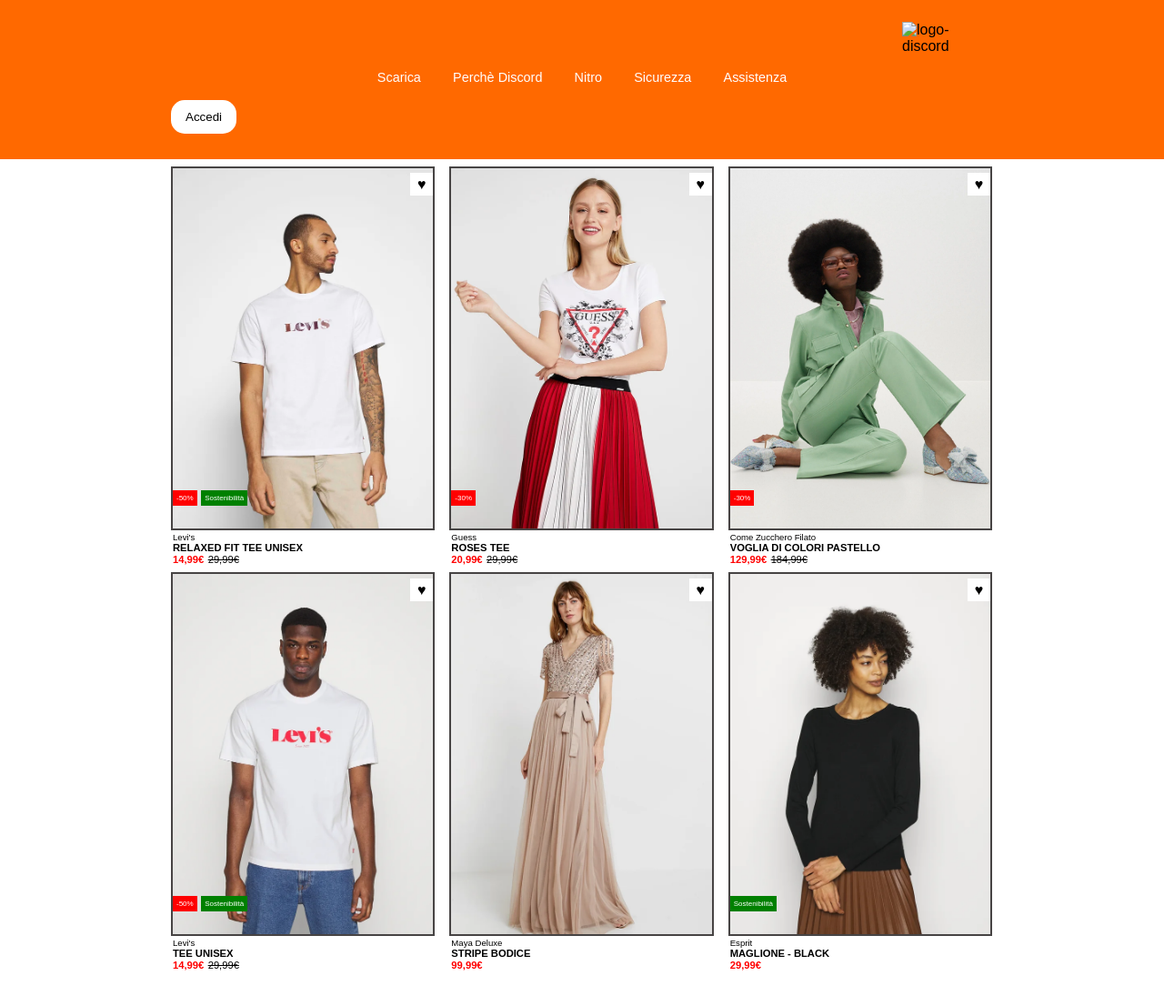
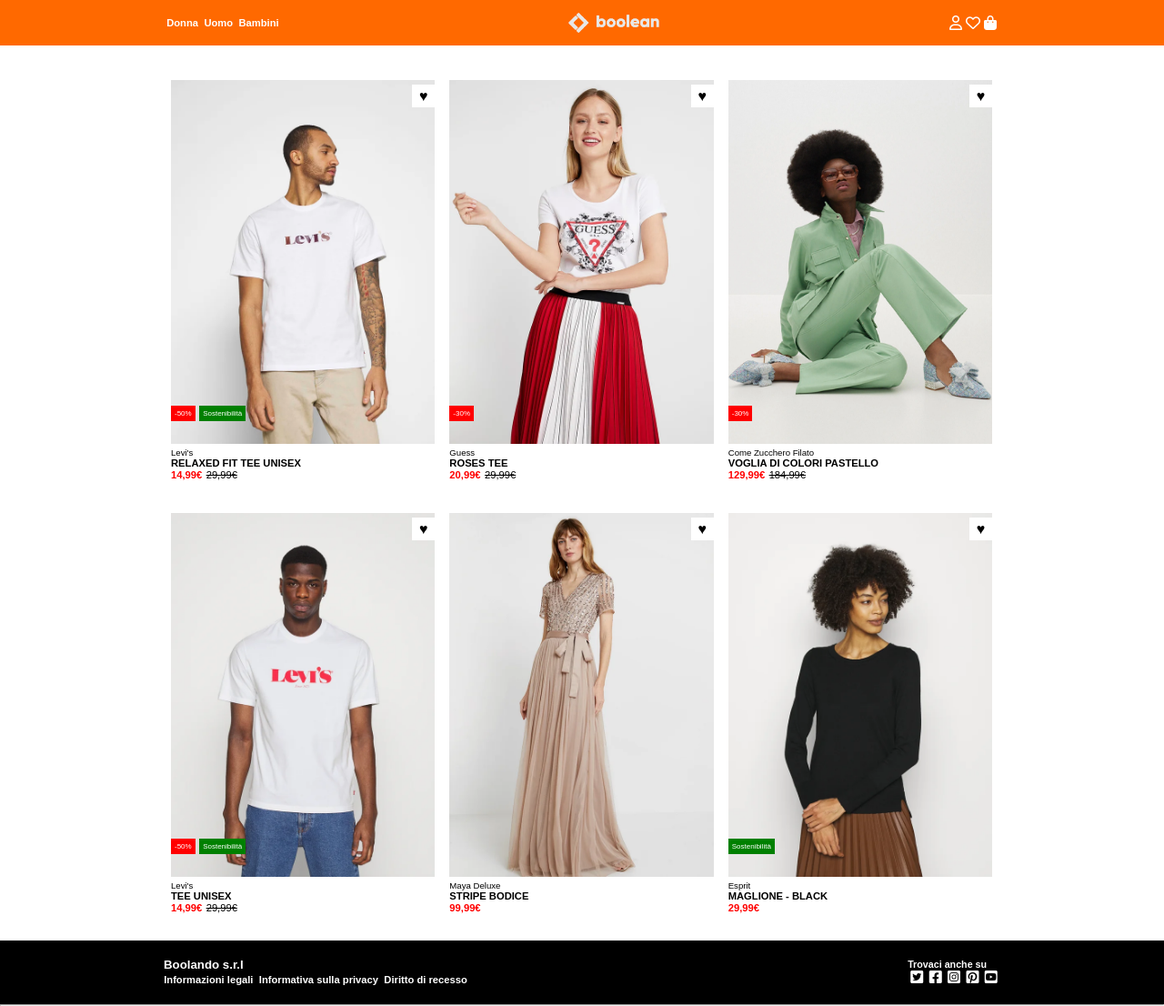
Before and after one commit to acolombo09/html-css-boolando, a plain HTML site: page index.html in a window 1280 px wide. Shown: the whole page at 91% size. Before the commit the page ends 1069 px from the top, so only its background shows below. Drawn offline with Linux system fonts and the light colour scheme.

Commit message:
saturday_night_fever-release

```diff
--- a/css/style.css
+++ b/css/style.css
@@ -8,31 +8,30 @@ html, body{
   font-family: Arial, Helvetica, sans-serif;
 }
 
-header{
-  background-color: rgb(173, 216, 230);
-  padding-top: 1rem;
-  /* Più sottile perchè nell'immagine dell'eserecizio
-  c'è una striscia azzura che "sborda" dallo sfondo.
-  Proviene dallo sfondo del container padre.
-  Verrà creato un selettore appena sotto, appositamente per ridurlo.
-  Si poteva risolvere mettendo la sezione incriminata nel main
-  invece che nell'header (come ho fatto io).*/
-  padding-bottom: 4px;
+nav{
   width: 100%;
-  min-height: 70px;
+  height: 50px;
   background-color: #ff6900;
+  position: fixed;
+  z-index: 1;
 }
 
-header nav{
-  margin-bottom: 1rem;
+main{
+  padding-top: 50px;
 }
 
-header nav{
-  display: flex;
+footer{
+  height: 70px;
+  width: 100%;
+  background-color: #000000;
+  margin-top: 2rem;
 }
 
-.nav-links, .nav-logo, .nav-login{
-  padding: .5rem;
+nav .container{
+  height: 50px;
+  display: flex;
+  align-items: center;
+  justify-content: center;
 }
 
 .nav-logo img{
@@ -44,46 +43,37 @@ header nav{
   min-width: 150px;
   display: flex;
   align-items: center;
-  justify-content: flex-end;
+  justify-content: center;
+  flex-grow: 2;
 }
-.nav-login{
+.nav-genders{
   display: flex;
   align-items: center;
   justify-content: flex-start;
 }
 
-.nav-links{
-  flex-grow: 1;
-  display: flex;
-  align-items: center;
-  justify-content: center;
-}
-
-.nav-links ul{
+.nav-genders ul{
   list-style: none;
   display: flex;
   justify-content: center;
+  align-items: center;
 }
 
-.nav-links ul a{
+.nav-genders ul a{
   display: inline-block;
-  padding: 0 1.1rem;
+  padding: .2rem .2rem;
+  font-size: 0.7rem;
+  color: white;
   text-decoration: none;
-  color: white;
-  font-size: 0.9rem;
+  font-weight: bold;
 }
 
-.nav-login{
-  text-align: right;
+.nav-account{
+  width: 60px;
+  display: flex;
+  align-items: center;
+  justify-content: space-evenly;
 }
-
-.btn{
-  border-radius: 15px;
-  border: none;
-  background-color: white;
-  padding: .7rem 1rem;
-}
-
 
 .container{
   max-width: 920px;
@@ -95,6 +85,7 @@ header nav{
   display: flex;
   flex-wrap: wrap;
   padding-bottom: 30px;
+  padding-top: 30px;
 }
 
 .col{
@@ -105,7 +96,6 @@ header nav{
 .product-card{
   background-color: lightgrey;
   height: 400px;
-  border: 2px solid rgb(71, 68, 68);
   position: relative;
 }
 
@@ -131,6 +121,11 @@ header nav{
 
 .product-card:hover .img-b{
   display: block;
+}
+
+.top-overlay:hover .fav-icon{
+  color: red;
+  font-size: 1.5rem;
 }
 
 .bottom-overlay{
@@ -189,3 +184,64 @@ header nav{
   font-size: 0.7rem;
   text-decoration: line-through;
 }
+
+footer .container{
+  height: 70px;
+  display: flex;
+  align-items: center;
+  justify-content: space-between;
+}
+
+footer hr{
+  color: #ffffff;
+}
+
+.footer-company{
+  display: flex;
+  align-items: flex-start;
+  justify-content: center;
+  flex-direction: column;
+}
+
+.footer-company ul{
+  list-style: none;
+  display: flex;
+  justify-content: center;
+  align-items: center;
+  margin-left: -3px;
+}
+
+.footer-company ul a{
+  padding: .2rem .2rem;
+  font-size: 0.7rem;
+  color: white;
+  text-decoration: none;
+  font-weight: bold;
+}
+
+.company-name{
+  color: white;
+}
+
+.footer-account{
+  display: flex;
+  align-items: flex-start;
+  justify-content: center;
+  flex-direction: column;
+}
+
+.footer-account ul{
+  list-style: none;
+  display: flex;
+  justify-content: center;
+  align-items: center;
+}
+
+.footer-account ul a{
+  padding: .2rem .2rem;
+  text-decoration: none;
+}
+
+.follow-also{
+  color: white;
+}
--- a/index.html
+++ b/index.html
@@ -14,20 +14,20 @@
   <header>
     <nav>
       <div class="container">
-        <div class="nav-logo">
-          <img src="img/logo.svg" alt="logo-discord">
-        </div>
-        <div class="nav-links">
+        <div class="nav-genders">
           <ul>
-            <li><a href="#">Scarica</a></li>
-            <li><a href="#">Perchè Discord</a></li>
-            <li><a href="#">Nitro</a></li>
-            <li><a href="#">Sicurezza</a></li>
-            <li><a href="#">Assistenza</a></li>
+            <li><a href="#">Donna</a></li>
+            <li><a href="#">Uomo</a></li>
+            <li><a href="#">Bambini</a></li>
           </ul>
         </div>
-        <div class="nav-login">
-          <button class="btn btn-small">Accedi</button>
+        <div class="nav-logo">
+          <img src="img/boolean-logo.png" alt="logo-boolean">
+        </div>
+        <div class="nav-account">
+          <i class="fa-regular fa-user" style="color: #ffffff;"></i>
+          <i class="fa-regular fa-heart" style="color: #ffffff;"></i>
+          <i class="fa-solid fa-bag-shopping" style="color: #ffffff;"></i>
         </div>
       </div>
     </nav>
@@ -184,7 +184,35 @@
     </div>
   </main>
   <footer>
-
+    <div class="container">
+      <div class="footer-company">
+        <div class="company-name">
+          <h5>Boolando s.r.l</h5>
+        </div>
+        <div class="legal">
+          <ul>
+          <li><a href="#">Informazioni legali</a></li>
+          <li><a href="#">Informativa sulla privacy</a></li>
+          <li><a href="#">Diritto di recesso</a></li>
+        </ul>
+        </div>
+      </div>
+      <div class="footer-account">
+        <div class="follow-also">
+          <h6>Trovaci anche su</h6>
+        </div>
+        <div class="social">
+          <ul>
+          <li><a href="#"><i class="fa-brands fa-square-twitter" style="color: #ffffff;"></i></a></li>
+          <li><a href="#"><i class="fa-brands fa-square-facebook" style="color: #ffffff;"></i></a></li>
+          <li><a href="#"><i class="fa-brands fa-square-instagram" style="color: #ffffff;"></i></a></li>
+          <li><a href="#"><i class="fa-brands fa-square-pinterest" style="color: #ffffff;"></i></a></li>
+          <li><a href="#"><i class="fa-brands fa-square-youtube" style="color: #ffffff;"></i></a></li>
+        </ul>
+        </div>
+      </div>
+    </div>
   </footer>
+  <hr>
 </body>
 </html>
```
